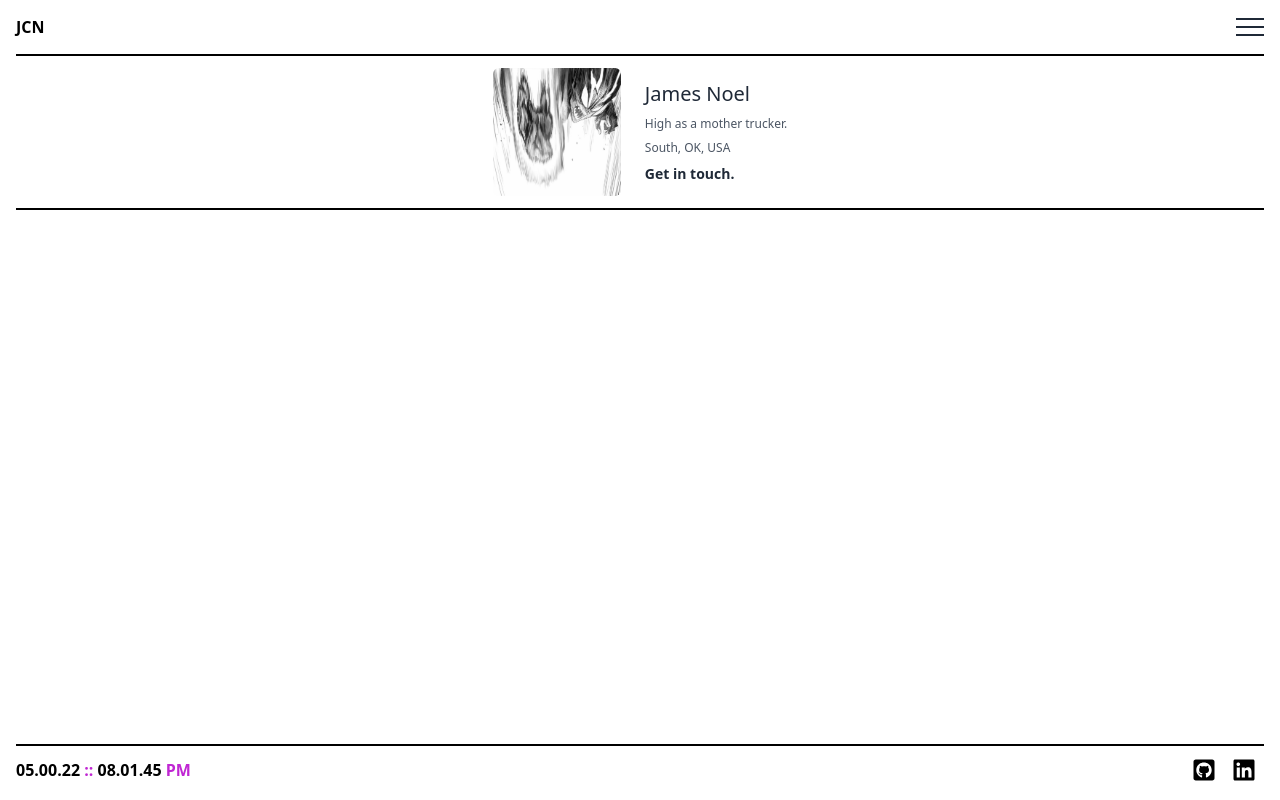
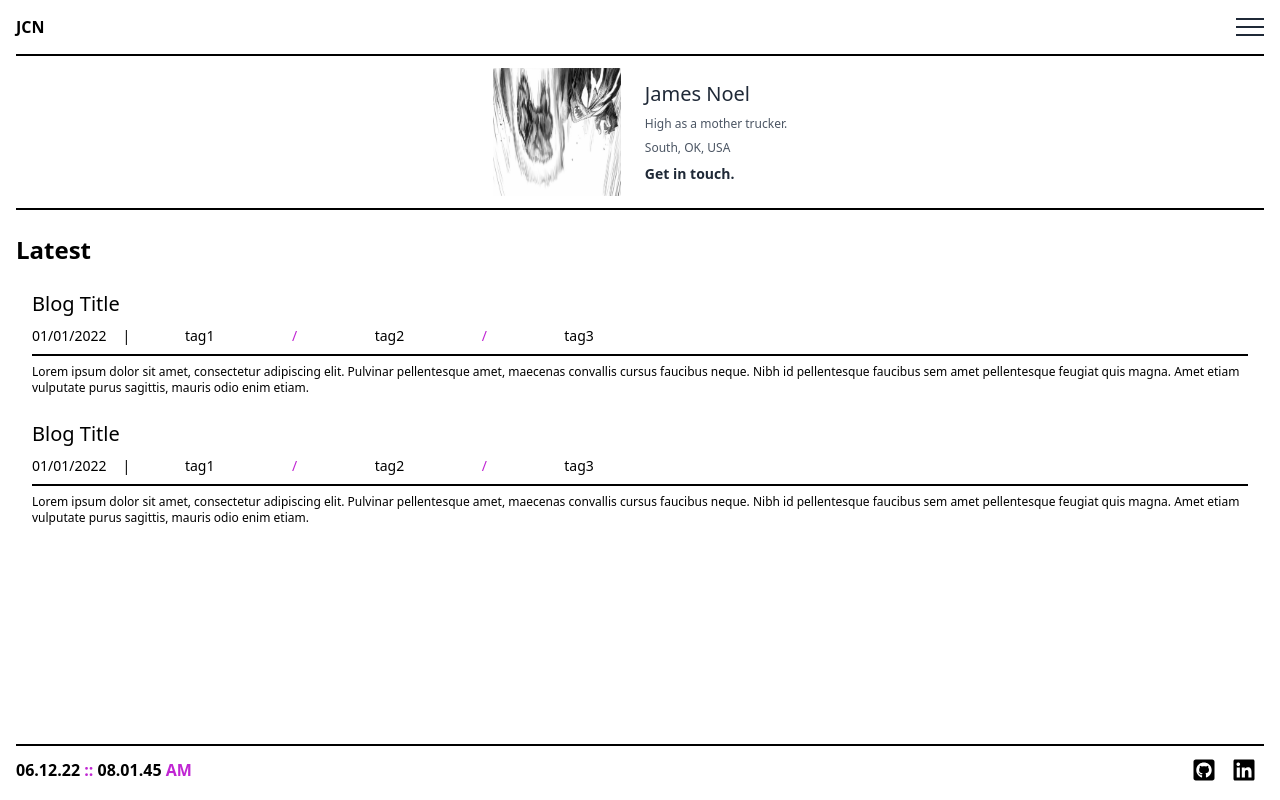
Before and after one commit to jc-noel/site-templates, a website: page src/Home.html in a window 1280 px wide. Drawn offline with Linux system fonts and the light colour scheme.

Commit message:
tweaked clocked, added latest section

```diff
--- a/src/Home.html
+++ b/src/Home.html
@@ -8,7 +8,7 @@
         <link rel="stylesheet" href="output.css">
     </head>
 
-    <body class="flex h-screen flex-col items-center overflow-hidden" onload="startClock()">
+    <body class="flex h-screen flex-col overflow-hidden" onload="startClock()">
         <!-- This goes on every page (site-header) -->
         <header class="w-full flex flex-col">
             <!-- Site Navigation -->
@@ -42,7 +42,7 @@
             <!-- Profile Card: This only shows on homepage -->
             <section class="mx-4 border-b-2 border-black">
                 <div class="flex flex-row items-center justify-center gap-6 self-center p-3">
-                    <img src="assets/img/profile-placeholder.jpg" class="h-32 w-32 rounded-md"/>
+                    <img src="assets/img/profile-placeholder.jpg" class="h-32 w-32 rounded-sm"/>
                     <div class="h-28 flex flex-col justify-around">
                         <p class="text-xl font-medium text-gray-800">James Noel</p>
                         <p class="text-xs font-normal text-gray-600">High as a mother trucker.</p>
@@ -56,17 +56,82 @@
         </header>
 
         <!-- SAMPLE MAIN CONTENT -->
-        <main class="flex-1 overflow-y-scroll p-4 styled-scrollbars"></main>
+        <main class="flex-1 overflow-y-scroll mx-4 styled-scrollbars">
+
+            <!-- LATEST SECTION START-->
+            <section id="latest-section" class="mt-6">
+                <!-- Headline -->
+                <h1 class="text-2xl font-semibold">Latest</h1>
+                <!-- Latest Article's Container -->
+                <div class="flex flex-col mx-4 mt-6">
+                    <!-- Article 1 -->
+                    <article class="flex flex-col justify-around mb-6">
+                        <!-- Article Title -->
+                        <h2 class="text-xl font-medium">Blog Title</h2>
+                        <!-- Article Subtitle Container -->
+                        <div class="flex mt-2 text-sm border-b-2 border-black pb-2">
+                            <!-- Date -->
+                            <span class="mr-4">01/01/2022</span> |
+                            <!-- Category Tag Container -->
+                            <div class="ml-4 flex justify-around w-2/5">
+                                <!-- Category Tags for Article -->
+                                <a href="#">tag1</a>
+                                <span class="text-fuchsia-600">/</span>
+                                <a href="#">tag2</a>
+                                <span class="text-fuchsia-600">/</span>
+                                <a href="#">tag3</a>
+                            </div>
+                        </div>
+                        <!-- Article Excerpt -->
+                        <p class="text-xs font-normal mt-2 leading-4">
+                            Lorem ipsum dolor sit amet, consectetur adipiscing elit.
+                            Pulvinar pellentesque amet, maecenas convallis cursus faucibus neque.
+                            Nibh id pellentesque faucibus sem amet pellentesque feugiat quis magna.
+                            Amet etiam vulputate purus sagittis, mauris odio enim etiam.
+                        </p>
+                    </article>
+
+                    <!-- Article 2 -->
+                    <article class="flex flex-col justify-around mb-6">
+                        <!-- Article Title -->
+                        <h2 class="text-xl font-medium">Blog Title</h2>
+                        <!-- Article Subtitle Container -->
+                        <div class="flex mt-2 text-sm border-b-2 border-black pb-2">
+                            <!-- Date -->
+                            <span class="mr-4">01/01/2022</span> |
+                            <!-- Category Tag Container -->
+                            <div class="ml-4 flex justify-around w-2/5">
+                                <!-- Category Tags for Article -->
+                                <a href="#">tag1</a>
+                                <span class="text-fuchsia-600">/</span>
+                                <a href="#">tag2</a>
+                                <span class="text-fuchsia-600">/</span>
+                                <a href="#">tag3</a>
+                            </div>
+                        </div>
+                        <!-- Article Excerpt -->
+                        <p class="text-xs font-normal mt-2 leading-4">
+                            Lorem ipsum dolor sit amet, consectetur adipiscing elit.
+                            Pulvinar pellentesque amet, maecenas convallis cursus faucibus neque.
+                            Nibh id pellentesque faucibus sem amet pellentesque feugiat quis magna.
+                            Amet etiam vulputate purus sagittis, mauris odio enim etiam.
+                        </p>
+                    </article>
+                </div>
+            </section>
+            <!-- LATEST SECTION END-->
+
+        </main>
         <!-- SAMPLE MAIN CONTENT END -->
 
         <!-- This goes on every page (site-footer) -->
         <footer class="h-14 w-full">
             <section class="relative flex items-center justify-between border-t-2 border-black py-3 mx-4">
                 <div id="dateTime" class="font-bold text-fuchsia-600">
-                    <span id="clockDate" class="text-black">06.22.22</span>
+                    <span id="clockDate" class="text-black"></span>
                     ::
                     <span id="clockTime" class="text-black"></span>
-                    PM
+                    <span id="clockMeridian"></span>
                 </div>
                 <div>
                     <ul class="social-links w-full flex">
--- a/src/assets/js/site-clock.js
+++ b/src/assets/js/site-clock.js
@@ -1,13 +1,14 @@
 function startClock() {
-    const today = new Date();
-    let hour    = today.getHours();
-    let minute  = today.getMinutes();
-    let second  = today.getSeconds();
-    let day     = today.getDay();
-    let month   = today.getMonth();
-    let year    = today.getFullYear();
+    const today  = new Date();
+    let hour     = today.getHours() > 12 ? (today.getHours() - 12) : today.getHours();
+    let minute   = today.getMinutes();
+    let second   = today.getSeconds();
+    let day      = today.getDate();
+    let month    = today.getMonth() + 1;
+    let year     = today.getFullYear();
+    let meridian = hour >= 12 ? "PM" : "AM";
 
-    hour   = padNum(hour - 12);
+    hour   = padNum(hour);
     minute = padNum(minute);
     second = padNum(second);
     day    = padNum(day);
@@ -16,6 +17,7 @@ function startClock() {
 
     document.getElementById("clockTime").innerHTML = hour + "." + minute + "." + second;
     document.getElementById("clockDate").innerHTML = month + "." + day + "." + year;
+    document.getElementById("clockMeridian").innerHTML = meridian;
     setTimeout(startClock, 1000);
 }
 
```
Also changed, not shown: src/output.css.
